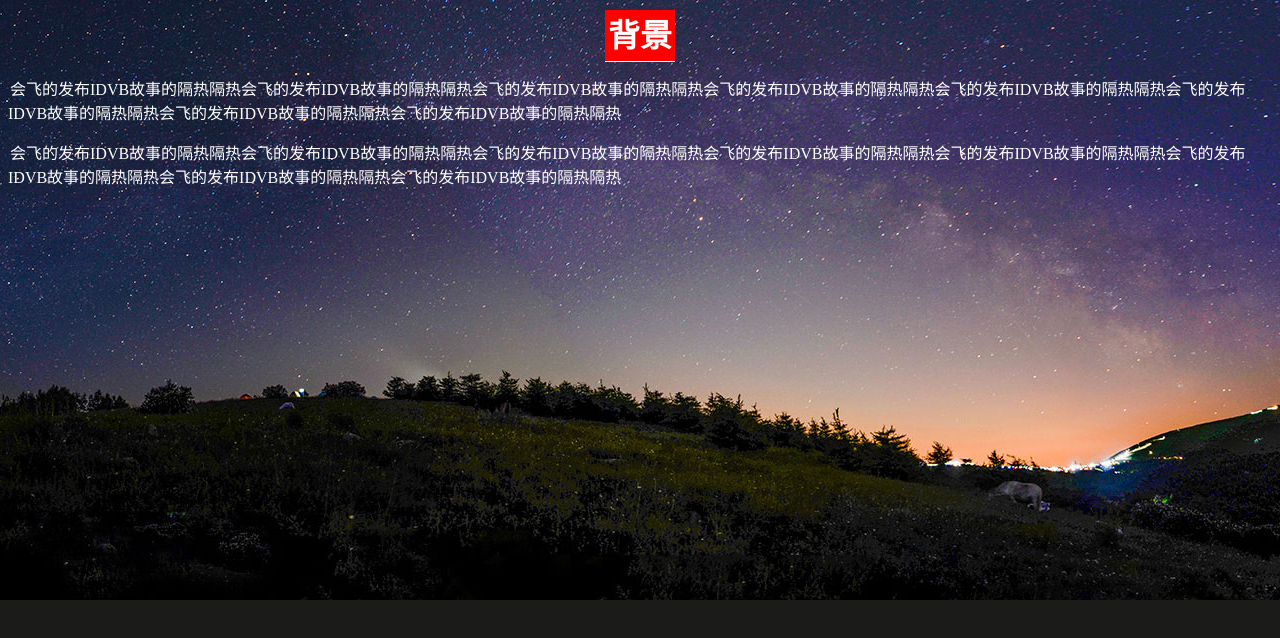
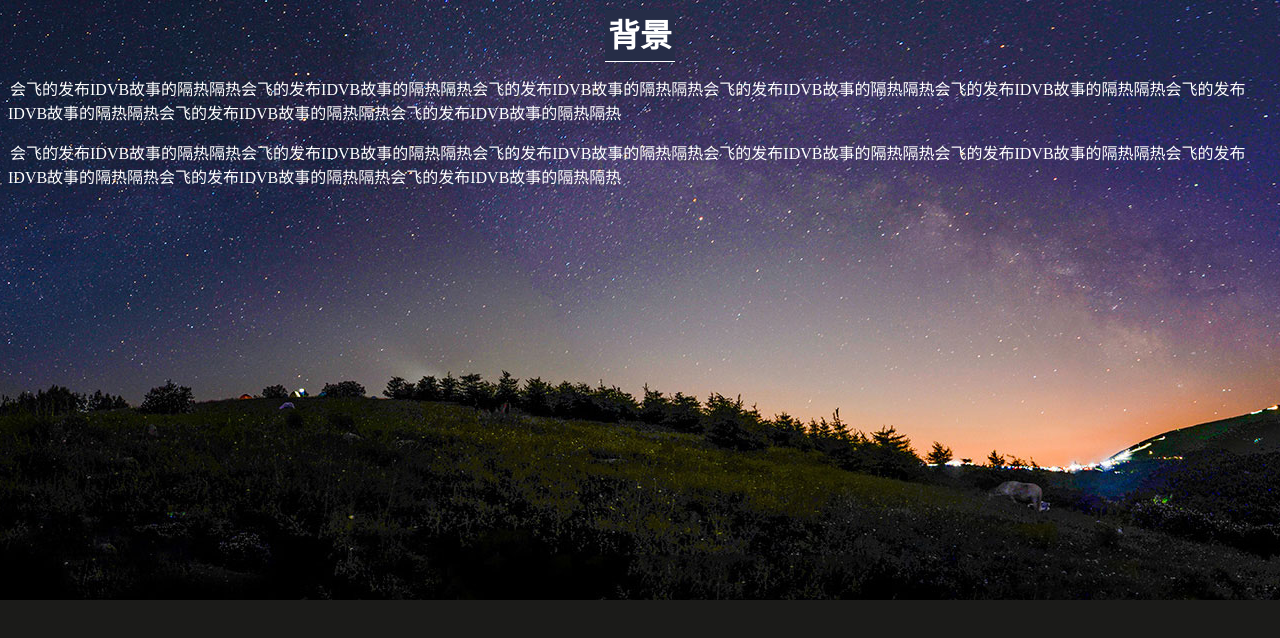
Before and after one commit to huangqingyou123/huangqingyou123.github.io, a plain HTML site: page 7/index.html in a window 1280 px wide. Drawn offline with Linux system fonts and the light colour scheme.

```diff
--- a/7/main.css
+++ b/7/main.css
@@ -13,7 +13,7 @@
     width: 70px;
     padding-bottom: 5px;
     margin: 10px auto;
-    background-color: rgb(255, 0, 0);
+    background-color: rgb(38, 45, 71);
 }
 
 p {
```
